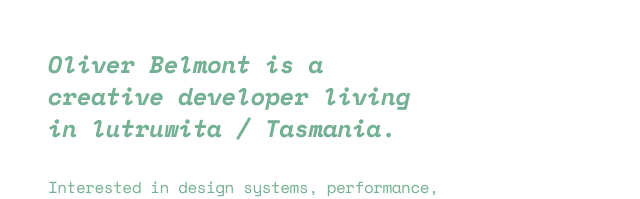
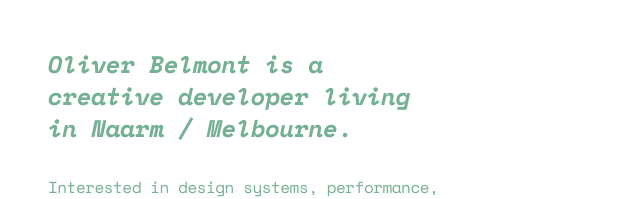
Before and after one commit to obelmont/oliverbelmont.com, a website built with Parcel: page src/index.html in a window 1280 px wide. Shown: the top 199 px of the page, without its empty margins (0-640 px from the left). Built offline with nearby package versions, Linux system fonts and the light colour scheme.

Commit message:
update location

```diff
--- a/src/index.html
+++ b/src/index.html
@@ -24,7 +24,7 @@
   <body>
     <main class="intro">
       <h1>
-        Oliver Belmont is a creative developer living in&nbsp;lutruwita&nbsp;/&nbsp;Tasmania.
+        Oliver Belmont is a creative developer living in&nbsp;Naarm&nbsp;/&nbsp;Melbourne.
       </h1>
       <h2>
         Interested in design systems, performance, WebGL&nbsp;and&nbsp;open&nbsp;source.
```
